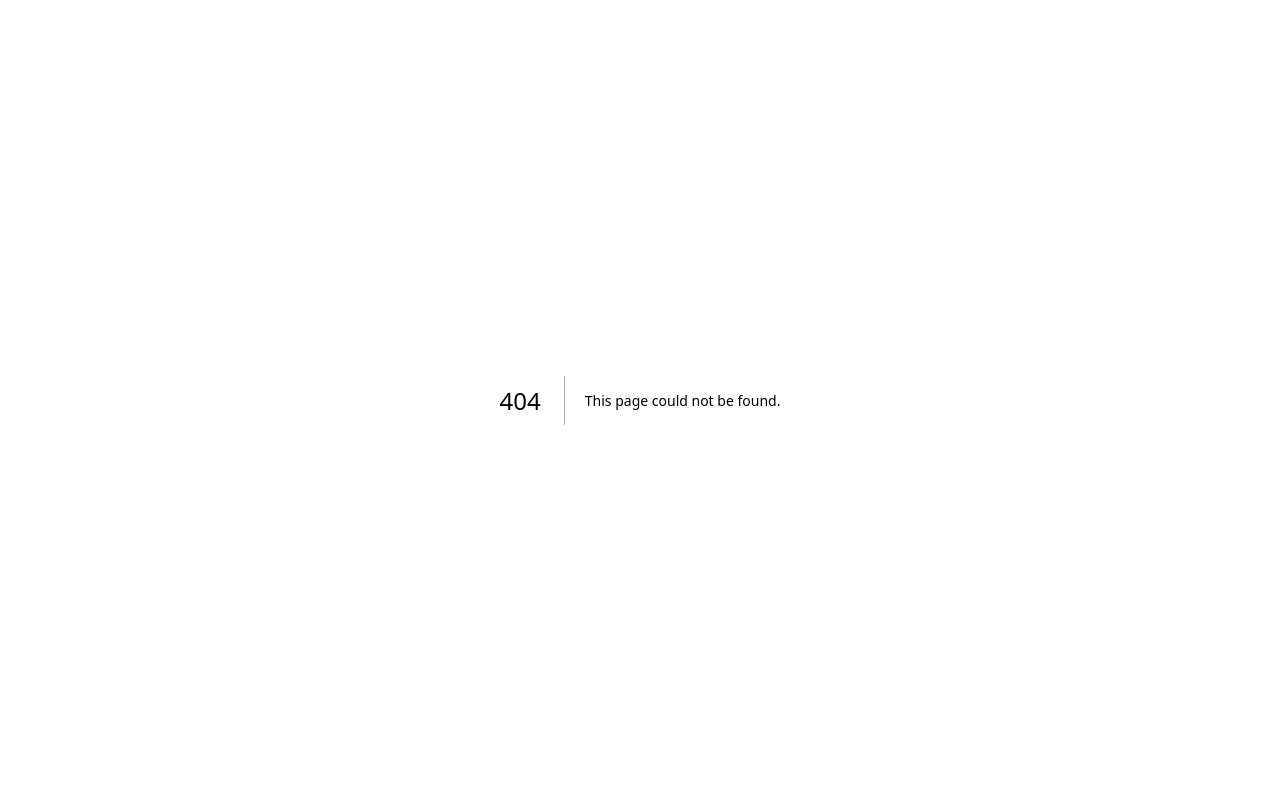
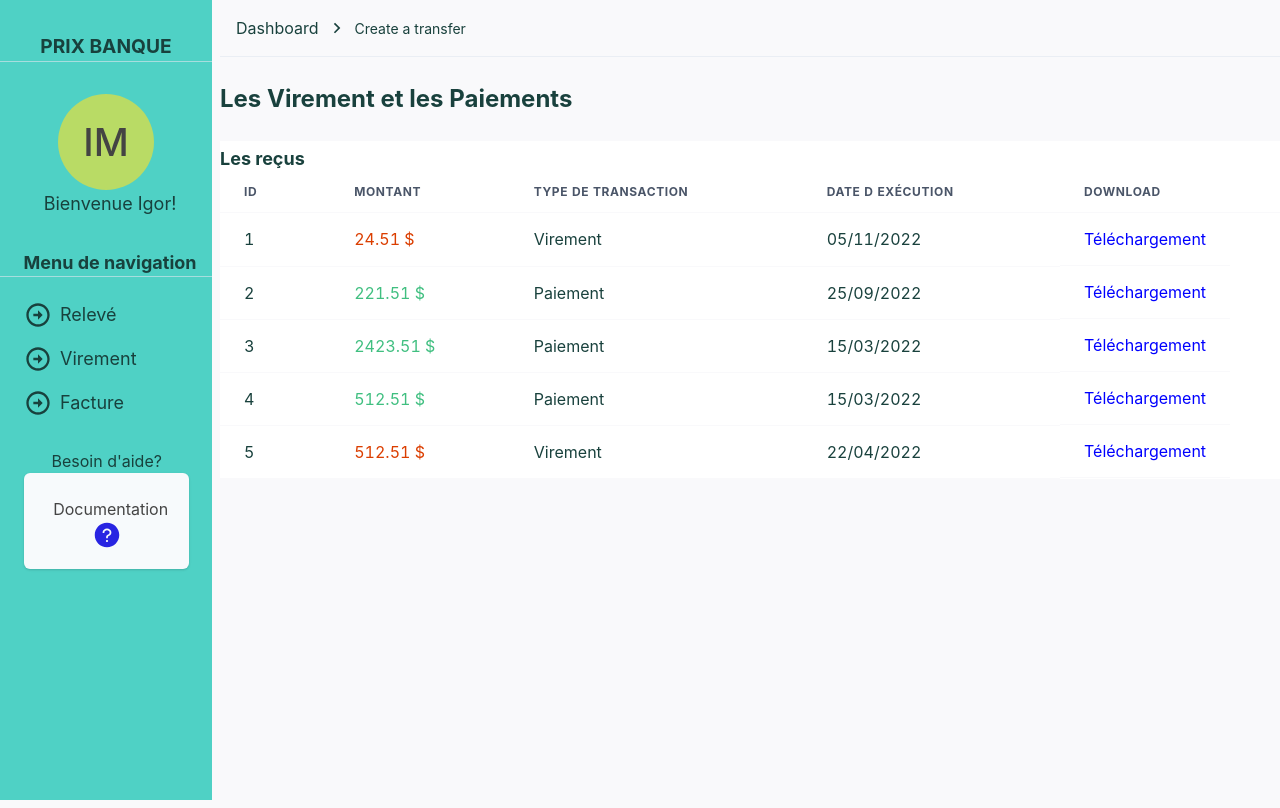
Before and after one commit to ipdmartins/front-prix-banque, a Next.js app: page /invoice/history in a window 1280 px wide. Before the commit this address had no page. Built offline with nearby package versions, Linux system fonts and the light colour scheme.

Commit message:
Ajout History

```diff
--- /dev/null
+++ b/src/pages/invoice/history.tsx
@@ -0,0 +1,92 @@
+import {Box, Card,Divider, Center, Flex, HStack, Icon, Text,
+  Table,
+  Thead,
+  Tbody,
+  Tfoot,
+  Tr,
+  Th,
+  Td,
+  TableCaption,
+  TableContainer,} from "@chakra-ui/react";
+import { Header } from "../../components/Header";
+import { Sidebar } from "../../components/Sidebar";
+
+const Virement = [
+
+  { Id: 1, Montant: 24.51, TypeOfTransaction: 'Virement', ExecutionDate: '05/11/2022' },
+
+  { Id: 2, Montant: 221.51, TypeOfTransaction: 'Paiement', ExecutionDate: '25/09/2022' },
+
+  { Id: 3, Montant: 2423.51, TypeOfTransaction: 'Paiement', ExecutionDate: '15/03/2022' },
+
+  { Id: 4, Montant: 512.51, TypeOfTransaction: 'Paiement', ExecutionDate: '15/03/2022' },
+
+  { Id: 5, Montant: 512.51, TypeOfTransaction: 'Virement', ExecutionDate: '22/04/2022' }
+
+]
+
+
+const columns = [{
+  Header: 'Id',
+  accessor: 'id'
+ },{
+ Header: 'Montant',
+ accessor: 'montant'
+ },{
+  Header: 'TypeOfTransaction',
+  accessor: 'typeOfTransaction'
+},{
+  Header: 'ExecutionDate',
+  accessor: 'executionDate'
+}]
+
+export default function TransferHistory() {
+  return (
+
+
+    <Flex direction="row" height="100vh" marginBottom="2">
+      <Sidebar login={true} />
+      <Flex width="100%" maxWidth={1480} direction="column">
+        <Header previousPage="Dashboard" currentPage="Create a transfer" />
+        <Divider orientation="horizontal" />
+        <Box>
+          <Text fontWeight="bold" fontSize="24" marginTop="6" color="gray.900" >
+            Les Virement et les Paiements
+          </Text>
+        </Box>
+
+        <Box bg='white' marginTop="6">
+          <Text fontWeight="bold" fontSize="18" marginTop="1" color="gray.900" >
+            Les reçus
+          </Text>
+        <Center>
+        <Table>
+            <Tr>
+                <Th ><Text marginRight="6">ID</Text></Th>
+                <Th ><Text marginRight="6">Montant</Text></Th>
+                <Th ><Text marginRight="6">Type de Transaction </Text> </Th>
+                <Th ><Text marginRight="6">Date d exécution</Text> </Th>
+                <Th ><Text marginRight="6">Download</Text> </Th>
+            </Tr>
+
+            {Virement.map(virement => (
+                <Tr>
+                  <Td>{virement.Id}</Td>
+                  { virement.TypeOfTransaction ==  "Virement" &&
+                   <Td color="#db3e00" >{virement.Montant} $</Td>
+                  }
+                  { virement.TypeOfTransaction ==  "Paiement" &&
+                   <Td color="#40bf80" >{virement.Montant} $</Td>
+                  }
+                   <Td>{virement.TypeOfTransaction}</Td>
+                   <Td>{virement.ExecutionDate}</Td>
+                   <a href="http://localhost:3000/invoice/" ><Td color="blue">Téléchargement</Td></a>
+                </Tr>
+                 ))}
+        </Table>
+        </Center>
+        </Box>
+      </Flex>
+    </Flex>
+  );
+}
```
